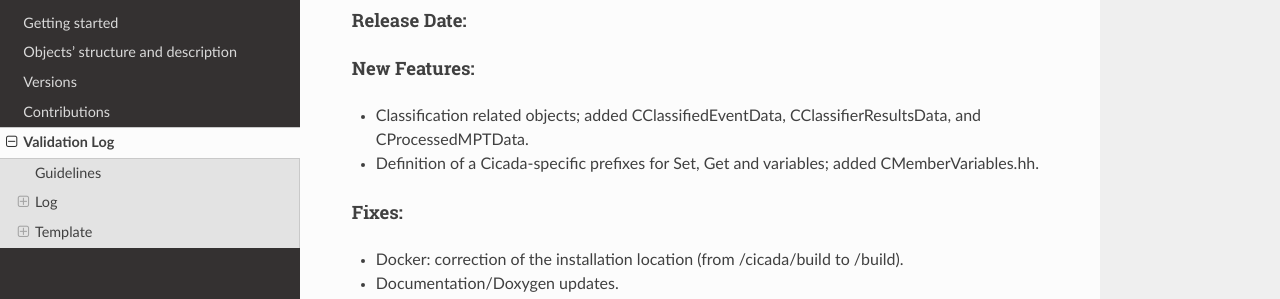
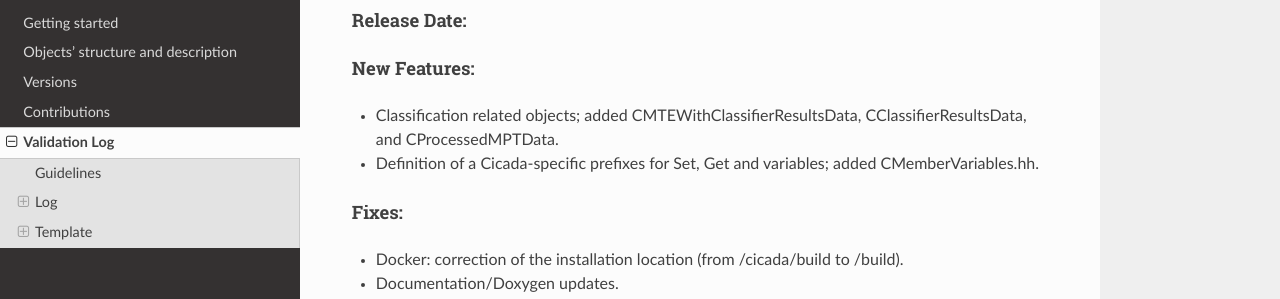
Before and after one commit to project8/cicada, a Sphinx documentation site: the page built from Documentation/ValidationLog.rst, in a window 1280 px wide and 900 px high, scrolled down 426 px. Shown: the part 152-451 px from the top of the window. Built offline with Sphinx 7.4.7 and the Read the Docs theme 2.0.0, drawn with Linux system fonts in a browser that asks for light colours.

Commit message:
Updated the validation log

```diff
--- a/Documentation/ValidationLog.rst
+++ b/Documentation/ValidationLog.rst
@@ -27,7 +27,7 @@ Release Date:
 New Features:
 '''''''''''''
 
-* Classification related objects; added CClassifiedEventData, CClassifierResultsData, and CProcessedMPTData.
+* Classification related objects; added CMTEWithClassifierResultsData, CClassifierResultsData, and CProcessedMPTData.
 * Definition of a Cicada-specific prefixes for Set, Get and variables; added CMemberVariables.hh.
 
 Fixes:
```
